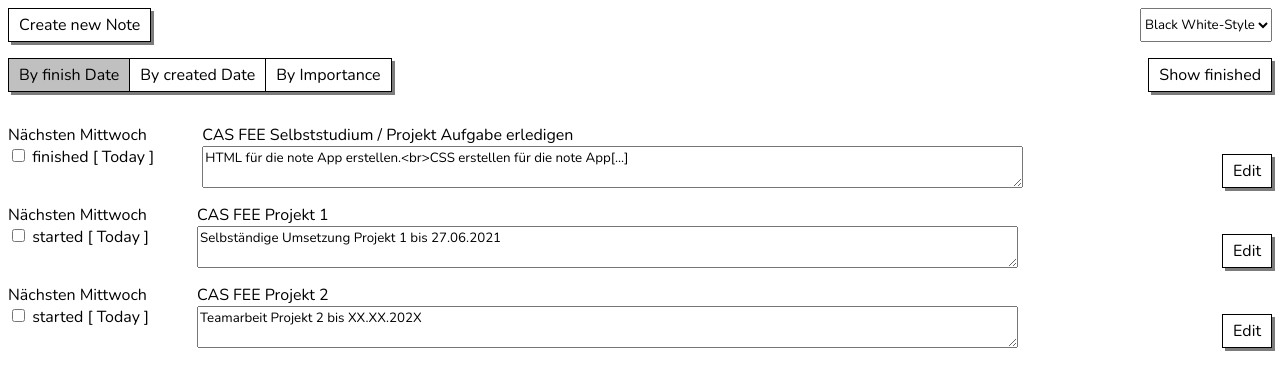
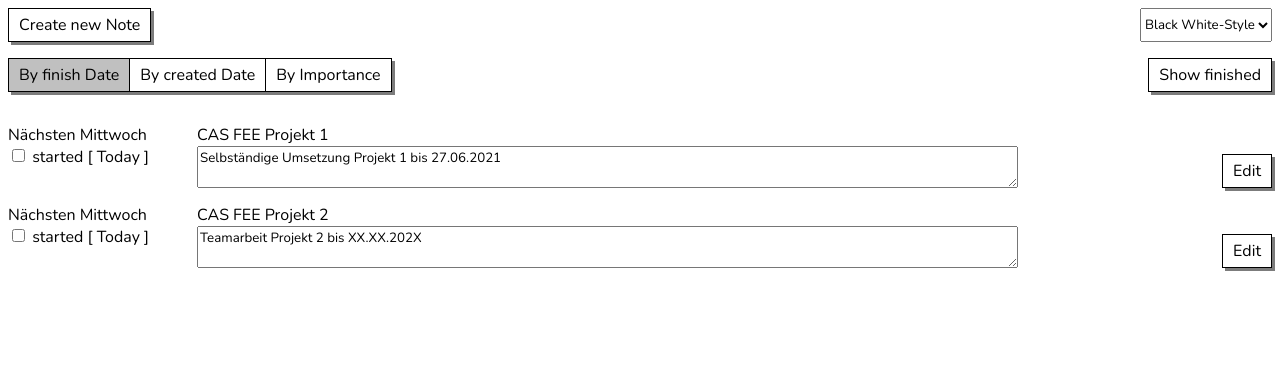
Before and after one commit to hanskellerost/casfee_project1, a website with bundled scripts: page public/index.html in a window 1280 px wide. Built offline with nearby package versions, Linux system fonts and the light colour scheme.

Commit message:
chore: worked on filtering, sorting

```diff
--- a/package.json
+++ b/package.json
@@ -24,6 +24,7 @@
   },
   "dependencies": {
     "express": "^4.17.1",
-    "handlebars": "^4.7.7"
+    "handlebars": "^4.7.7",
+    "moment": "^2.29.1"
   }
 }
--- a/public/index.html
+++ b/public/index.html
@@ -32,7 +32,7 @@
           <span>By finish Date</span>
         </label>
         <label for="createdDate">
-          <input id="createdDate" type="radio" name="sorting" value="createdDate" class="hidden" required="required" data-orderby="createDate">
+          <input id="createdDate" type="radio" name="sorting" value="createdDate" class="hidden" required="required" data-orderby="createdDate">
           <span>By created Date</span>
         </label>
         <label for="importance">
@@ -41,36 +41,13 @@
         </label>
       </div>
       <label for="showFinished" class="btn">
-        <input type="checkbox" id="showFinished" name="showFinished" value="showFinished" class="hidden">
+        <input type="checkbox" id="showFinished" name="showFinished" value="showFinished" class="hidden" data-filterby="finished">
         <span>Show finished</span>
       </label>
     </div>
     <ul id="notesContent">
-      <!--<li id="liContent">
-        <div class="colContent">
-          <div class="col1">
-            <span>Nächsten Mittwoch</span>
-            <label for="statusCheckbox">
-              <input type="checkbox" id="statusCheckbox" name="statusCheckbox" value="statusCheckbox">
-              <span>Finished [ Today ]</span>
-            </label>
-          </div>
-          <div class="col2">
-            <div>
-              <span>CAS FEE Selbststudium / Projekt Aufgabe erledigen</span>
-              <span>asdf</span>
-            </div>
-            <textarea name="description" rows="2" cols="100">HTML für die note App erstellen.<br>CSS erstellen für die note App[...]</textarea>
-          </div>
-        </div>
-        <label for="editNote" class="btn editNote">
-          <input type="button" id="editNote" name="editNote" value="editNote" class="hidden">
-          <span>Edit</span>
-        </label>
-      </li>-->
     </ul>
   </div>
-  <!--<script type="module" src="scripts/index.js"></script>-->
   <script id="entry-template" type="text/x-handlebars-template">
     <div class="colContent">
       <div class="col1">
@@ -83,6 +60,8 @@
       <div class="col2">
         <div>
           <span>{{subject}}</span>
+          <!--<span>CreatedDate: {{startDate}}</span>
+          <span>FinishDate: {{finishDate}}</span>-->
         </div>
         <textarea name="description" rows="2" cols="100">{{description}}</textarea>
       </div>
--- a/public/scripts/controllers/note-controller.js
+++ b/public/scripts/controllers/note-controller.js
@@ -1,5 +1,5 @@
 /* global Handlebars */
-
+// import moment from 'moment';
 import { noteService } from '../services/note-service.js';
 
 export default class NoteController {
@@ -11,8 +11,38 @@ export default class NoteController {
         this.createddateBtn = document.querySelector('#createdDate');
         this.importanceBtn = document.querySelector('#importance');
 
+        this.filterBtn = document.querySelector('#showFinished');
+
         this.noteTemplate = Handlebars.compile(document.querySelector('#entry-template').innerHTML);
         this.notesContent = document.querySelector('#notesContent');
+
+        // const DateFormats = {
+        //     short: 'DD MMMM - YYYY',
+        //     long: 'dddd DD.MM.YYYY HH:mm',
+        // };
+
+        // Handlebars.registerHelper('formatDate', (datetime, format) => {
+        //     if (moment) {
+        //         // eslint-disable-next-line no-param-reassign
+        //         format = DateFormats[format] || format;
+        //         return moment(datetime).format(format);
+        //     }
+        //     return datetime;
+        // });
+        this.orderBy = this.finishdateBtn.dataset.orderby;
+        this.filterBy = null;
+    }
+
+    initButtons() {
+        this.createNoteBtn.addEventListener('click', () => {
+            this.noteService.createNote();
+        });
+
+        this.finishdateBtn.addEventListener('click', this.orderEvent.bind(this));
+        this.createddateBtn.addEventListener('click', this.orderEvent.bind(this));
+        this.importanceBtn.addEventListener('click', this.orderEvent.bind(this));
+
+        this.filterBtn.addEventListener('change', this.filteringEvent.bind(this));
     }
 
     initStyleSelect() {
@@ -21,21 +51,8 @@ export default class NoteController {
         });
     }
 
-    initCreateButton() {
-        this.createNoteBtn.addEventListener('click', () => {
-            this.noteService.createNote();
-        });
-    }
-
-    initSortButtons() {
-        this.finishdateBtn.addEventListener('click', this.sortingEvent());
-        this.createddateBtn.addEventListener('click', this.sortingEvent);
-        this.importanceBtn.addEventListener('click', this.sortingEvent);
-    }
-
     initEventHandlers() {
-        this.initCreateButton();
-        this.initSortButtons();
+        this.initButtons();
         this.initStyleSelect();
 
         document.addEventListener('DOMContentLoaded', () => {
@@ -44,40 +61,34 @@ export default class NoteController {
     }
 
     initializeTemplate() {
+        this.notesContent.textContent = '';
         for (const n of noteService.notes) {
             let html = this.noteTemplate(n);
-            let divElement = document.createElement('li');
+            const divElement = document.createElement('li');
             divElement.setAttribute('id', 'liContent');
             divElement.innerHTML = html;
-            notesContent.appendChild(divElement);
+            this.notesContent.appendChild(divElement);
         }
     }
 
-    sortNotes(orderby) {
-        console.log(this);
-        noteService.notes = noteService.notes.sort((a, b) => {
-            if (orderby === 'importance') {
-                return a.importance - b.importance;
-            }
-            if (orderby === 'startDate') {
-                return a.startDate - b.startDate;
-            }
-            return a.finishDate - b.finishDate;
-        });
+    getEvents() {
+        noteService.readNotes(this.orderBy, this.filterBy);
+        this.initializeTemplate();
     }
 
-    sortingEvent(ev) {
-       // const { orderby } = ev.target.dataset;
-       const orderby = 'priority';
-        if (orderby) {
-            this.sortNotes(orderby);
-        }
-        //this.initializeTemplate();
+    filteringEvent(ev) {
+        this.filterBy = ev.target.checked ? ev.target.dataset.filterby : null;
+        this.getEvents();
+    }
+
+    orderEvent(ev) {
+        this.orderBy = ev.target.dataset.orderby;
+        this.getEvents();
     }
 
     initialize() {
         this.initEventHandlers();
-        noteService.readNotes();
+        noteService.readNotes(this.orderBy);
     }
 }
 
--- a/public/scripts/services/note-service.js
+++ b/public/scripts/services/note-service.js
@@ -5,18 +5,49 @@ export class NoteService {
         this.notes = [];
     }
 
-    readNotes() {
-        const note1 = new Note('finished', 'CAS FEE Selbststudium / Projekt Aufgabe erledigen', 'HTML für die note App erstellen.<br>CSS erstellen für die note App[...]', 3, '2021-05-21', '');
-        const note2 = new Note('started', 'CAS FEE Projekt 1', 'Selbständige Umsetzung Projekt 1 bis 27.06.2021', 1, '2021-05-23', '2021-05-26');
-        const note3 = new Note('started', 'CAS FEE Projekt 2', 'Teamarbeit Projekt 2 bis XX.XX.202X', 6, '2021-08-01', '');
+    initializeNotes() {
+        this.notes = [];
+        const note1 = new Note(1, 'finished', 'CAS FEE Selbststudium / Projekt Aufgabe erledigen', 'HTML für die note App erstellen.<br>CSS erstellen für die note App[...]', 3, '2021-05-21T08:00:00', null);
+        const note2 = new Note(2, 'started', 'CAS FEE Projekt 1', 'Selbständige Umsetzung Projekt 1 bis 27.06.2021', 1, '2021-05-23T08:00:00', '2021-05-26T08:00:00');
+        const note3 = new Note(3, 'started', 'CAS FEE Projekt 2', 'Teamarbeit Projekt 2 bis XX.XX.202X', 6, '2021-08-01T08:00:00', null);
+        const note4 = new Note(4, 'finished', 'CAS FEE Vorprojekt', 'Selbständiges Vorprojekt bis 20.04.2021', 6, '2021-03-01T08:00:00', '2021-04-20T08:00:00');
         this.notes.push(note1);
         this.notes.push(note2);
         this.notes.push(note3);
+        this.notes.push(note4);
     }
 
-    // readNote() {
-    //     console.log('readNote');
-    // }
+    readNotes(orderBy, filterBy) {
+        this.initializeNotes();
+
+        if (filterBy) {
+            if (filterBy !== 'finished') {
+                this.notes = this.notes.filter((a) => a.status !== 'finished');
+            }
+        } else {
+            this.notes = this.notes.filter((a) => a.status !== 'finished');
+        }
+
+        if (orderBy) {
+            this.notes.sort((a, b) => {
+                if (orderBy === 'importance') {
+                    return a.importance - b.importance;
+                }
+                if (orderBy === 'createdDate') {
+                    const comp1 = a.startDate !== null ? new Date(a.startDate) : new Date('2099-12-31T12:00:00');
+                    const comp2 = b.startDate !== null ? new Date(b.startDate) : new Date('2099-12-31T12:00:00');
+                    return comp1 - comp2;
+                }
+                const comp1 = a.finishDate !== null ? new Date(a.finishDate) : new Date('2099-12-31T12:00:00');
+                const comp2 = b.finishDate !== null ? new Date(b.finishDate) : new Date('2099-12-31T12:00:00');
+                return comp1 - comp2;
+            });
+        }
+    }
+
+    readNote(id) {
+        return this.notes.filter((note) => note.id === id);
+    }
 
     // createNote() {
     //     console.log('createNote');
--- a/public/scripts/services/note.js
+++ b/public/scripts/services/note.js
@@ -1,5 +1,6 @@
 export default class Note {
-    constructor(status, subject, description, importance, startDate, finishDate) {
+    constructor(id, status, subject, description, importance, startDate, finishDate) {
+        this.id = id;
         this.status = status;
         this.subject = subject;
         this.description = description;
```
Also changed, not shown: 1 other file.
